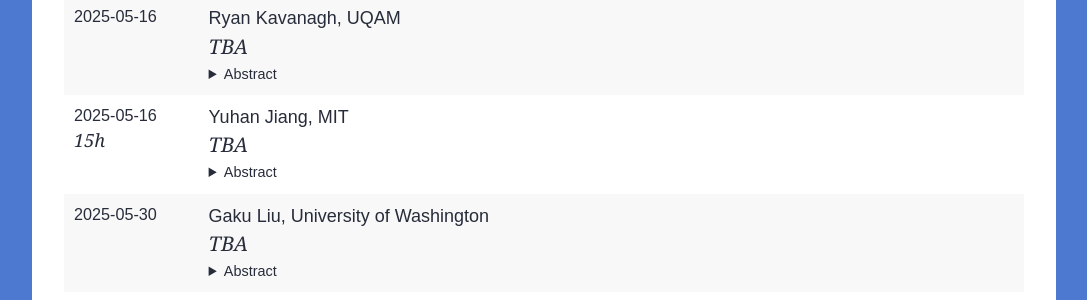
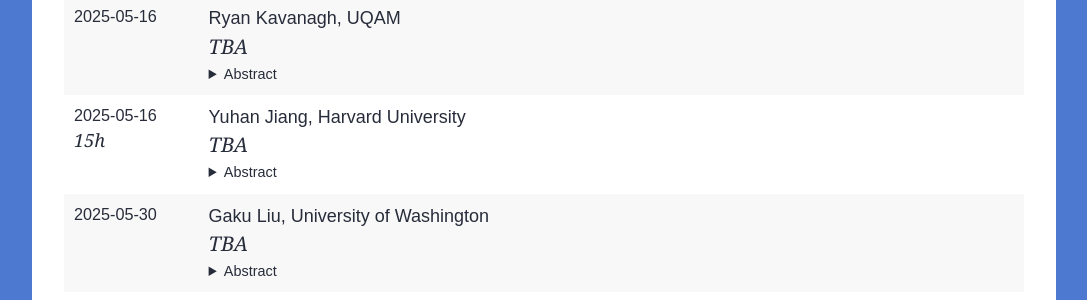
Before and after one commit to lacim-uqam/lacim-uqam.github.io, a Jekyll site: the page built from en/seminar.md, in a window 1280 px wide and 900 px high, scrolled down 913 px. Shown: the part 153-453 px from the top of the window, without its empty margins (96-1183 px from the left). Built offline with Jekyll 4.4.1, drawn with Linux system fonts in a browser that asks for light colours; formulas are drawn with MathJax 3; our own code applies the rules of GitHub Pages for plain Markdown files.

Commit message:
Update lacim-seminar.yml

```diff
--- a/_data/lacim-seminar.yml
+++ b/_data/lacim-seminar.yml
@@ -15,7 +15,7 @@
     TBA
 
 - speaker: Yuhan Jiang
-  affiliation: MIT
+  affiliation: Harvard University
   title: >
     TBA
   date: 2025-05-16
```
